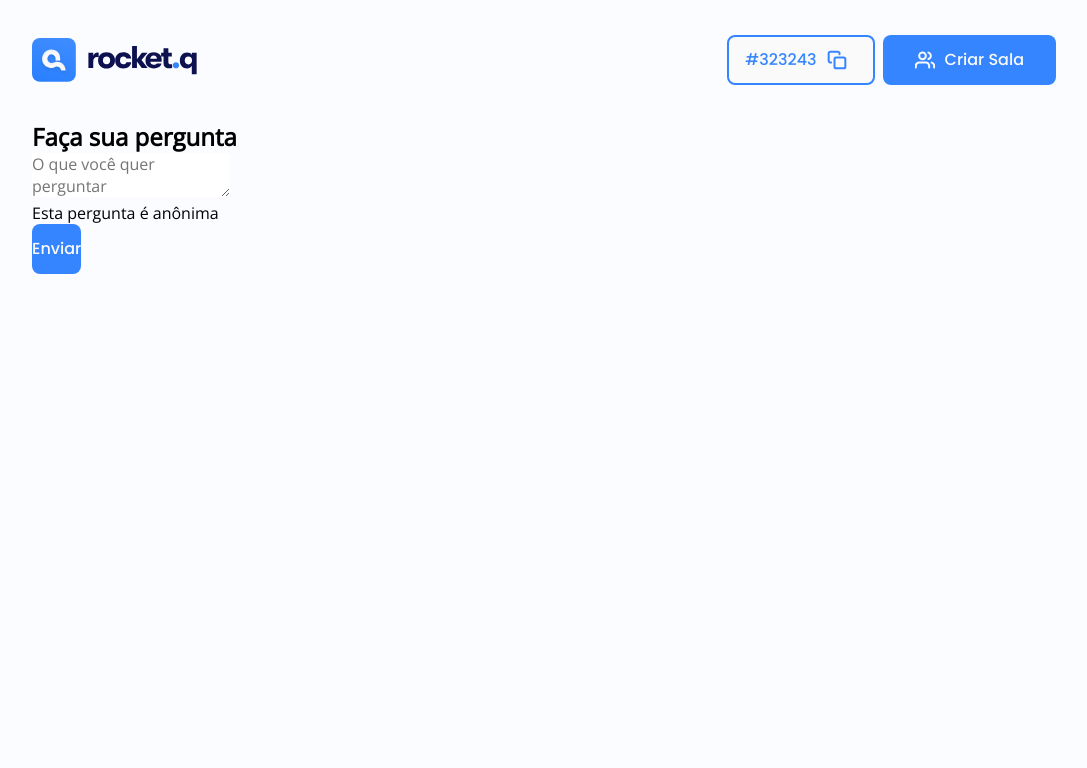
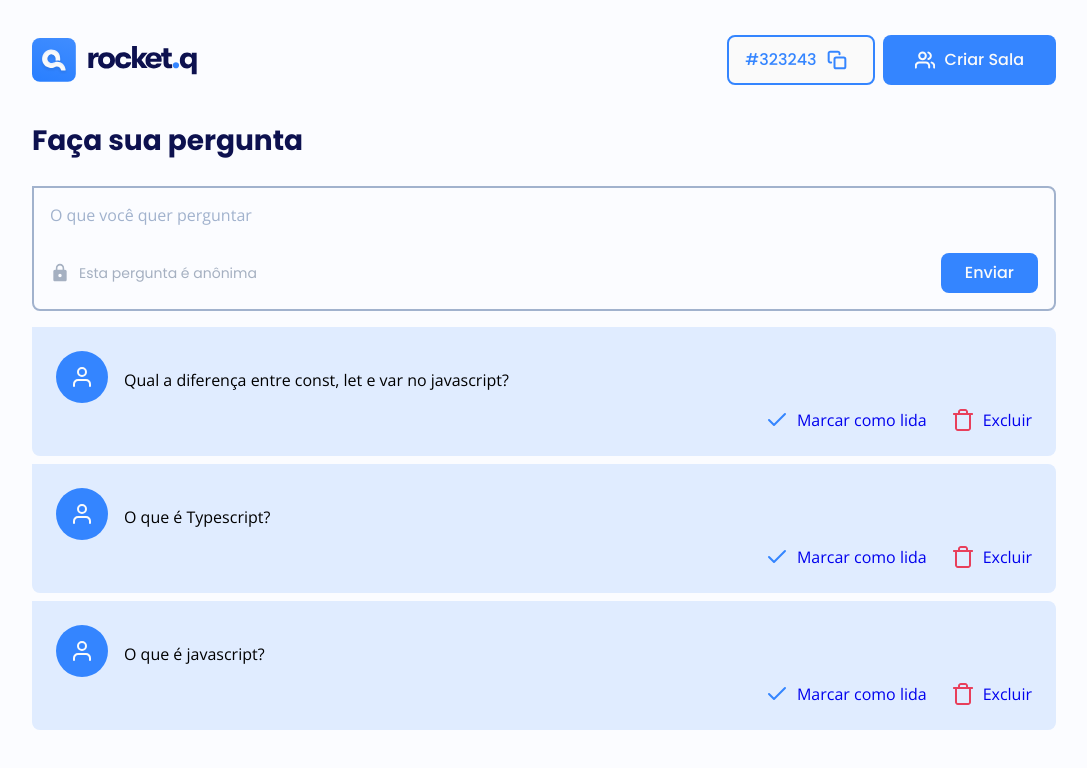
Before and after one commit to AlcemirMacedo/quetions-room, a plain HTML site: page room.html in a window 1280 px wide. Shown: the whole page, without its empty margins (96-1183 px from the left). Drawn offline with nearby package versions, Linux system fonts and the light colour scheme.

Commit message:
Atualização Room

```diff
--- a/css/home.css
+++ b/css/home.css
@@ -13,7 +13,7 @@ header{
 }
 #bg{
     grid-area: left;
-    background: url('../assets/img-bg-head.svg') no-repeat top/contain;
+    background: url('../assets/img-bg-head.png') no-repeat top/contain;
     background-position: -10rem;
 }
 main{
--- a/css/room.css
+++ b/css/room.css
@@ -1,5 +1,5 @@
 .content{
-    max-width: 80%;
+    max-width: min(112rem, 80%);
 }
 #room header{
     width: 100%;
@@ -27,3 +27,83 @@
     width: 2rem;
     height: 2rem;
 }
+
+
+
+#question-form h2{
+    font-family: 'Poppins', sans-serif;
+    font-size: 2.8rem;
+    color: var(--black-blue);
+    font-weight: 700;
+    margin-bottom: 2.4rem;
+}
+
+#question-form form{
+    border: .2rem solid var(--gray-blue);
+    padding: 1.6rem;
+    border-radius: 0 0.8rem 0.8rem 0.8rem;
+    margin-bottom: 1.6rem;
+
+}
+#question-form form textarea{
+    resize: none;
+    background: transparent;
+    outline: none;
+    width: 100%;
+}
+#question-form form textarea::placeholder{
+    color: var(--gray-blue);
+}
+#question-form form footer{
+    display: flex;
+    align-items: center;
+    justify-content: space-between;
+}
+#question-form form footer > div{
+    display: flex;
+    align-items: center;
+    color: var(--icons-dertails);
+    font-family: 'Poppins';
+    font-size: 1.4rem;
+    font-weight: 400;
+}
+#question-form form footer > div img{
+    margin-right: 0.9rem;
+}
+#question-form form footer button{
+    height: auto;
+    padding: .8rem 2.4rem;
+    line-height: 2.4rem;
+}
+
+
+/*Questions Wrapper*/
+
+.quetion-wrapper{
+    background-color: var(--light-blue);
+    margin-bottom: .8rem;
+    border-radius: 0 .8rem .8rem .8rem;
+    padding: 2.4rem;
+}
+.quetion-wrapper .question-content{
+    display: flex;
+    align-items: center;
+}
+.quetion-wrapper .question-content p{
+    margin-left: 1.6rem;
+}
+.quetion-wrapper .actions{
+    display: flex;
+    align-items: center;
+    justify-content: flex-end;
+}
+.quetion-wrapper .actions > a{
+    display: flex;
+    align-items: center;
+}
+.quetion-wrapper .actions > a > img{
+    margin-right: .8rem;
+}
+.quetion-wrapper .actions > a + a{
+    margin-left: 2.4rem;
+}
--- a/room.html
+++ b/room.html
@@ -9,7 +9,7 @@
     <link rel="stylesheet" href="css/create-pass.css">
     <link rel="preconnect" href="https://fonts.googleapis.com">
     <link rel="preconnect" href="https://fonts.gstatic.com" crossorigin>
-    <link href="https://fonts.googleapis.com/css2?family=Open+Sans&family=Poppins:wght@500;700&display=swap" rel="stylesheet">
+    <link href="https://fonts.googleapis.com/css2?family=Open+Sans&family=Poppins:wght@400;500;700&display=swap" rel="stylesheet">
     <title>Perguntas e Respostas</title>
 </head>
 <body>
@@ -34,11 +34,78 @@
                     <textarea name="question" id="question" placeholder="O que você quer perguntar" ></textarea>
                     <footer>
                         <div>
-                            <img src="">Esta pergunta é anônima
+                            <img src="assets/lock.svg">Esta pergunta é anônima
                         </div>
                         <button>Enviar</button>
                     </footer>
                 </form>
+            </section>
+
+            <section id="quetions">
+                <h2 class="sr-only">pergunta da comunidade</h2>
+                <div class="quetions">
+                    <div class="quetion-wrapper">
+                        <div class="question-content">
+                            <div class="user">
+                                <img src="assets/Avatar.svg" alt="">
+                            </div>
+                            <div class="quetion">
+                                <p>Qual a diferença entre const, let e var no javascript?</p>
+                            </div>
+                        </div>
+                        <div class="actions">
+                            <a href="#" class="check">
+                                <img src="assets/check.svg" alt="">
+                                Marcar como lida
+                            </a>
+                            <a href="#" class="delete">
+                                <img src="assets/trash.png" alt="">
+                                Excluir
+                            </a>
+                        </div>
+                    </div>
+                    <div class="quetion-wrapper">
+                        <div class="question-content">
+                            <div class="user">
+                                <img src="assets/Avatar.svg" alt="">
+                            </div>
+                            <div class="quetion">
+                                <p>O que é Typescript?</p>
+                            </div>
+                        </div>
+                        <div class="actions">
+                            <a href="#" class="check">
+                                <img src="assets/check.svg" alt="">
+                                Marcar como lida
+                            </a>
+                            <a href="#" class="delete">
+                                <img src="assets/trash.png" alt="">
+                                Excluir
+                            </a>
+                        </div>
+                    </div>
+                    <div class="quetion-wrapper">
+                        <div class="question-content">
+                            <div class="user">
+                                <img src="assets/Avatar.svg" alt="">
+                            </div>
+                            <div class="quetion">
+                                <p>O que é javascript?</p>
+                            </div>
+                        </div>
+                        <div class="actions">
+                            <a href="#" class="check">
+                                <img src="assets/check.svg" alt="">
+                                Marcar como lida
+                            </a>
+                            <a href="#" class="delete">
+                                <img src="assets/trash.png" alt="">
+                                Excluir
+                            </a>
+                        </div>
+                    </div>
+
+                </div>
             </section>
         </main>
 
```
Also changed, not shown: assets/Avatar.svg (added), assets/check.svg (added), assets/img-bg-head.png (added), assets/lock.svg (added), assets/trash.png (added).
